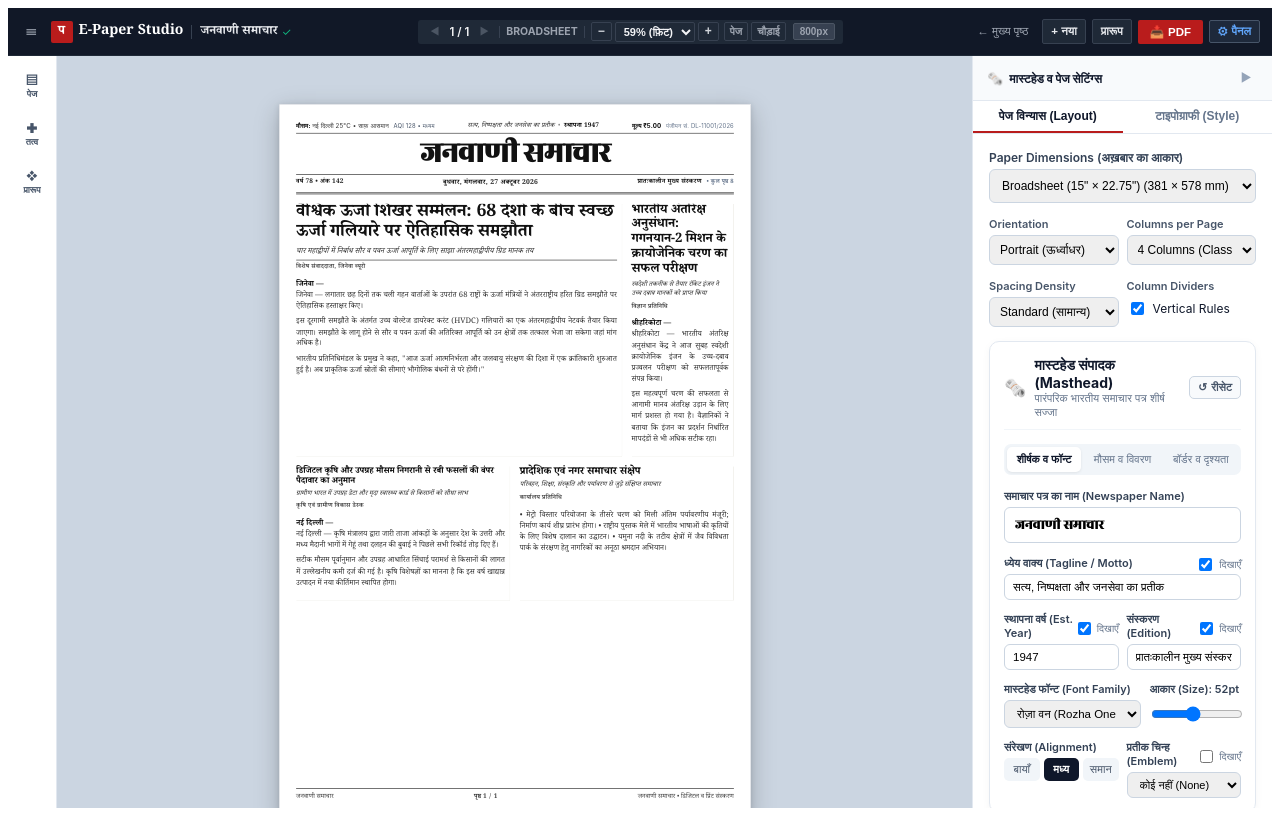
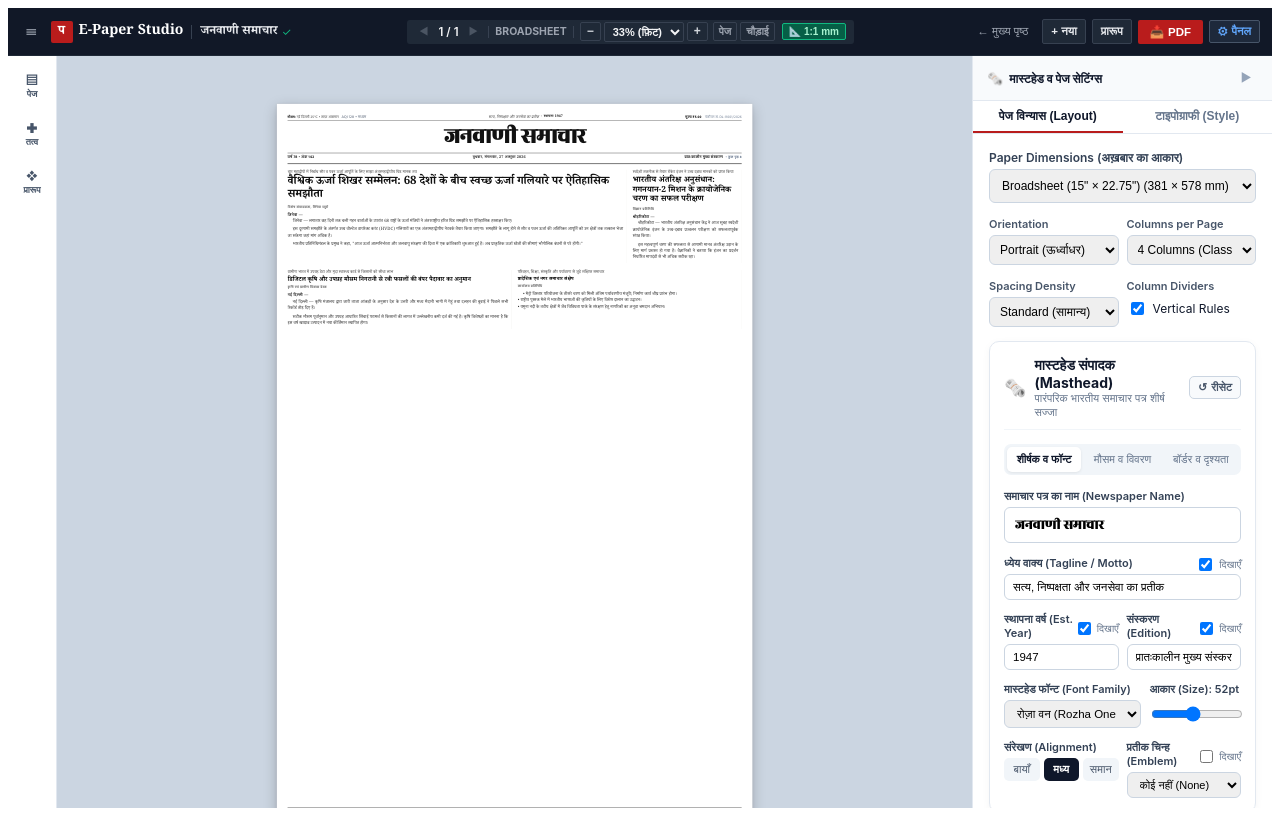
Before and after one commit to TheAKSHAYY/e-paper, a React (Vite) app in the folder apps/web/: page / in a window 1280 px wide. Both pictures are taken after a click on the button "संपादक खोलें (Studio)". Built offline with nearby package versions, Linux system fonts and the light colour scheme.

Commit message:
feat(canvas): unify canvas and PDF physical coordinate rendering and enable flag

```diff
--- a/apps/web/src/App.tsx
+++ b/apps/web/src/App.tsx
@@ -86,24 +86,24 @@ export const App: React.FC = () => {
     }
     return 0.7;
   });
-  // Feature flag for physical canvas coordinates (default OFF until parity tests pass, then ON)
+  // Feature flag for physical canvas coordinates (default ON now that parity tests pass)
   const [usePhysicalCanvasCoordinates, setUsePhysicalCanvasCoordinates] = useState<boolean>(() => {
     if (typeof window !== 'undefined') {
       const params = new URLSearchParams(window.location.search);
+      if (
+        params.get('physicalCanvas') === 'false' ||
+        params.get('usePhysicalCanvasCoordinates') === 'false'
+      ) {
+        return false;
+      }
       if (
         params.get('physicalCanvas') === 'true' ||
         params.get('usePhysicalCanvasCoordinates') === 'true'
       ) {
         return true;
       }
-      if (
-        params.get('physicalCanvas') === 'false' ||
-        params.get('usePhysicalCanvasCoordinates') === 'false'
-      ) {
-        return false;
-      }
     }
-    return false;
+    return true;
   });
 
   const [isInspectorOpen, setIsInspectorOpen] = useState<boolean>(true);
--- a/apps/web/src/components/studio/NewspaperCanvas.tsx
+++ b/apps/web/src/components/studio/NewspaperCanvas.tsx
@@ -51,7 +51,7 @@ export const NewspaperCanvas: React.FC<NewspaperCanvasProps> = ({
   orientation,
   scale = 1.0,
   selectedArticleId,
-  usePhysicalCanvasCoordinates = false,
+  usePhysicalCanvasCoordinates = true,
   onSelectArticle,
   onMoveArticleUp: _onMoveArticleUp,
   onMoveArticleDown: _onMoveArticleDown,
@@ -278,8 +278,10 @@ export const NewspaperCanvas: React.FC<NewspaperCanvasProps> = ({
             backgroundColor: '#ffffff', // Requirement 4: Pure White Print Paper
             color: THEME_TOKENS.inkPrimary,
             fontFamily: layout.bodyFont,
-            boxShadow: '0 12px 40px rgba(0, 0, 0, 0.22), 0 2px 10px rgba(0, 0, 0, 0.12)',
-            border: '1px solid #d1d5db',
+            boxShadow: usePhysicalCanvasCoordinates
+              ? '0 0 0 1px #d1d5db, 0 12px 40px rgba(0, 0, 0, 0.22), 0 2px 10px rgba(0, 0, 0, 0.12)'
+              : '0 12px 40px rgba(0, 0, 0, 0.22), 0 2px 10px rgba(0, 0, 0, 0.12)',
+            border: usePhysicalCanvasCoordinates ? 'none' : '1px solid #d1d5db',
             padding: paddingVal,
             boxSizing: 'border-box',
             position: 'absolute',
@@ -324,6 +326,7 @@ export const NewspaperCanvas: React.FC<NewspaperCanvasProps> = ({
             {/* Top Metadata Row (Ear Strip) */}
             {masthead.showTopStrip !== false && (
               <div
+                className="masthead-top-strip"
                 style={{
                   display: 'flex',
                   justifyContent: 'space-between',
@@ -339,7 +342,9 @@ export const NewspaperCanvas: React.FC<NewspaperCanvasProps> = ({
                     ? `${physicalMetrics.typographyPt.topStripFontSizePt}pt`
                     : '10.5px',
                   color: '#333333',
-                  fontFamily: "'Inter', sans-serif",
+                  fontFamily: usePhysicalCanvasCoordinates
+                    ? "'Hind', 'Noto Serif Devanagari', sans-serif"
+                    : "'Inter', sans-serif",
                   letterSpacing: usePhysicalCanvasCoordinates ? '0.2pt' : '0.02em',
                   lineHeight: usePhysicalCanvasCoordinates ? 1.25 : undefined,
                 }}
@@ -428,6 +433,7 @@ export const NewspaperCanvas: React.FC<NewspaperCanvasProps> = ({
 
             {/* 2. Main Masthead Row */}
             <div
+              className="masthead-main-row"
               style={{
                 display: 'flex',
                 alignItems: 'center',
@@ -438,7 +444,8 @@ export const NewspaperCanvas: React.FC<NewspaperCanvasProps> = ({
                       ? 'space-between'
                       : 'center',
                 gap: usePhysicalCanvasCoordinates ? '14pt' : '16px',
-                margin: usePhysicalCanvasCoordinates ? '4pt 0 6pt' : '4px 0 8px',
+                padding: usePhysicalCanvasCoordinates ? '4pt 0 6pt 0' : undefined,
+                margin: usePhysicalCanvasCoordinates ? 0 : '4px 0 8px',
                 textAlign:
                   masthead.alignment === 'left'
                     ? 'left'
@@ -474,6 +481,7 @@ export const NewspaperCanvas: React.FC<NewspaperCanvasProps> = ({
             {/* 3. Masthead Bottom Folio Strip */}
             {masthead.showBottomStrip !== false && (
               <div
+                className="masthead-bottom-strip"
                 style={{
                   display: 'flex',
                   justifyContent: 'space-between',
@@ -488,6 +496,10 @@ export const NewspaperCanvas: React.FC<NewspaperCanvasProps> = ({
                   fontSize: usePhysicalCanvasCoordinates
                     ? `${physicalMetrics.typographyPt.bottomStripFontSizePt}pt`
                     : '11px',
+                  fontFamily: usePhysicalCanvasCoordinates
+                    ? "'Hind', 'Noto Serif Devanagari', sans-serif"
+                    : undefined,
+                  lineHeight: usePhysicalCanvasCoordinates ? 1.5 : undefined,
                   fontWeight: 600,
                   color: '#222222',
                   letterSpacing: usePhysicalCanvasCoordinates ? '0.3pt' : '0.03em',
@@ -503,7 +515,7 @@ export const NewspaperCanvas: React.FC<NewspaperCanvasProps> = ({
                 </div>
                 <div>
                   {masthead.showDate !== false && (
-                    <span style={{ fontSize: '11.5px', fontFamily: "'Noto Serif Devanagari', serif" }}>
+                    <span style={{ fontSize: usePhysicalCanvasCoordinates ? undefined : '11.5px', fontFamily: "'Noto Serif Devanagari', serif" }}>
                       {masthead.dayOfWeek ? `${masthead.dayOfWeek}, ` : ''}
                       {masthead.date || '28 अक्टूबर 2026'}
                     </span>
@@ -942,10 +954,10 @@ export const NewspaperCanvas: React.FC<NewspaperCanvasProps> = ({
                     : undefined,
                   borderRight: customBorders?.right && customBorders.right.style !== 'none'
                     ? `${customBorders.right.width}px ${customBorders.right.style} ${customBorders.right.color}`
-                    : (columnRule && span < columnCount ? (usePhysicalCanvasCoordinates ? '1px solid #c8c5bc' : '1px solid #d5d0c4') : undefined),
+                    : (columnRule && (usePhysicalCanvasCoordinates || span < columnCount) ? (usePhysicalCanvasCoordinates ? '1px solid #c8c5bc' : '1px solid #d5d0c4') : undefined),
                   borderBottom: customBorders?.bottom && customBorders.bottom.style !== 'none'
                     ? `${customBorders.bottom.width}px ${customBorders.bottom.style} ${customBorders.bottom.color}`
-                    : '1px solid #e0ded6',
+                    : (usePhysicalCanvasCoordinates ? undefined : '1px solid #e0ded6'),
                   borderLeft: customBorders?.left && customBorders.left.style !== 'none'
                     ? `${customBorders.left.width}px ${customBorders.left.style} ${customBorders.left.color}`
                     : undefined,
@@ -984,7 +996,7 @@ export const NewspaperCanvas: React.FC<NewspaperCanvasProps> = ({
                       transition: 'outline 0.15s ease',
                       hyphens: isHindi ? 'manual' : undefined,
                       WebkitHyphens: isHindi ? 'manual' : undefined,
-                      ...(columnRule && span < columnCount && !customBorders?.right
+                      ...(columnRule && (usePhysicalCanvasCoordinates || span < columnCount) && !customBorders?.right
                         ? {
                             paddingRight: colRuleGutter,
                           }
@@ -995,17 +1007,74 @@ export const NewspaperCanvas: React.FC<NewspaperCanvasProps> = ({
                     {article.imagePlacement === 'top' && renderPhoto()}
 
                     {/* Headline, Subheadline & Byline */}
-                    <header style={{
+                    <header
+                      className={`article-header priority-${article.priority}`}
+                      style={{
                         marginBottom: usePhysicalCanvasCoordinates
                           ? `${physicalMetrics.spacingPt.articleHeaderMarginBottomPt}pt`
-                        : '6px'
-                    }}>
+                          : '6px',
+                      }}
+                    >
+                      {/* Subheadline (Deck) rendered before Headline when in physical mode to match PDF HTML */}
+                      {usePhysicalCanvasCoordinates ? (
+                        <>
+                          {article.subheadline && (
+                            <p
+                              className="article-deck"
+                              style={{
+                                margin: `0 0 ${physicalMetrics.spacingPt.deckMarginBottomPt}pt 0`,
+                                fontSize: `${physicalMetrics.typographyPt.deckFontSizePt}pt`,
+                                lineHeight: 1.35,
+                                fontFamily: layout.subheadlineFont || layout.headlineFont,
+                                color: '#444',
+                              }}
+                            >
+                              {article.subheadline}
+                            </p>
+                          )}
+                          <h2
+                            className="article-headline"
+                            style={{
+                              fontFamily: layout.headlineFont,
+                              fontSize: isLead
+                                ? `${physicalMetrics.headlineSizesPt.lead}pt`
+                                : article.priority === 'major'
+                                  ? `${physicalMetrics.headlineSizesPt.major}pt`
+                                  : article.priority === 'minor'
+                                    ? `${physicalMetrics.headlineSizesPt.minor}pt`
+                                    : `${physicalMetrics.headlineSizesPt.brief}pt`,
+                              fontWeight: headlineWeight,
+                              lineHeight: 1.15,
+                              margin: 0,
+                              color: article.textColor ?? THEME_TOKENS.inkPrimary,
+                              letterSpacing: isLead ? '-0.3pt' : undefined,
+                            }}
+                          >
+                            {article.headline}
+                          </h2>
+                          {article.byline && (
+                            <div
+                              className="article-byline"
+                              style={{
+                                fontSize: `${physicalMetrics.typographyPt.bylineFontSizePt}pt`,
+                                color: '#666',
+                                fontWeight: 600,
+                                textTransform: 'uppercase',
+                                letterSpacing: '0.5pt',
+                                marginTop: `${physicalMetrics.spacingPt.bylineMarginTopPt}pt`,
+                                fontFamily: "'Hind', 'Noto Serif Devanagari', sans-serif",
+                              }}
+                            >
+                              {article.byline}
+                            </div>
+                          )}
+                        </>
+                      ) : (
+                        <>
                           {article.kickerText && (
                             <div
                               style={{
-                            fontSize: usePhysicalCanvasCoordinates
-                              ? `${physicalMetrics.typographyPt.kickerFontSizePt}pt`
-                              : '10.5px',
+                                fontSize: '10.5px',
                                 fontWeight: 800,
                                 color: '#b91c1c',
                                 textTransform: 'uppercase',
@@ -1016,19 +1085,10 @@ export const NewspaperCanvas: React.FC<NewspaperCanvasProps> = ({
                               {article.kickerText}
                             </div>
                           )}
-
                           <h2
                             style={{
                               fontFamily: layout.headlineFont,
-                          fontSize: usePhysicalCanvasCoordinates
-                            ? isLead
-                              ? `${physicalMetrics.headlineSizesPt.lead}pt`
-                              : article.priority === 'major'
-                                ? `${physicalMetrics.headlineSizesPt.major}pt`
-                                : article.priority === 'minor'
-                                  ? `${physicalMetrics.headlineSizesPt.minor}pt`
-                                  : `${physicalMetrics.headlineSizesPt.brief}pt`
-                            : isLead
+                              fontSize: isLead
                                 ? '30px'
                                 : article.priority === 'major'
                                   ? '22px'
@@ -1039,23 +1099,16 @@ export const NewspaperCanvas: React.FC<NewspaperCanvasProps> = ({
                               lineHeight: 1.15,
                               margin: '0 0 4px 0',
                               color: article.textColor ?? THEME_TOKENS.inkPrimary,
-                          letterSpacing: isLead && usePhysicalCanvasCoordinates ? '-0.3pt' : '-0.01em',
+                              letterSpacing: '-0.01em',
                             }}
                           >
                             {article.headline}
                           </h2>
-
                           {article.subheadline && (
                             <p
                               style={{
-                            margin: usePhysicalCanvasCoordinates
-                              ? `0 0 ${physicalMetrics.spacingPt.deckMarginBottomPt}pt 0`
-                              : '3px 0 5px 0',
-                            fontSize: usePhysicalCanvasCoordinates
-                              ? `${physicalMetrics.typographyPt.deckFontSizePt}pt`
-                              : isLead
-                                ? '13px'
-                                : '11.5px',
+                                margin: '3px 0 5px 0',
+                                fontSize: isLead ? '13px' : '11.5px',
                                 lineHeight: 1.35,
                                 fontFamily: layout.subheadlineFont || layout.headlineFont,
                                 fontStyle: 'italic',
@@ -1065,27 +1118,23 @@ export const NewspaperCanvas: React.FC<NewspaperCanvasProps> = ({
                               {article.subheadline}
                             </p>
                           )}
-
                           {(article.byline || article.dateline) && (
                             <div
                               style={{
-                            fontSize: usePhysicalCanvasCoordinates
-                              ? `${physicalMetrics.typographyPt.bylineFontSizePt}pt`
-                              : '10.5px',
+                                fontSize: '10.5px',
                                 color: '#555',
                                 fontWeight: 600,
                                 textTransform: 'uppercase',
                                 letterSpacing: '0.03em',
-                            borderTop: isLead && !usePhysicalCanvasCoordinates ? '1px solid #222' : 'none',
-                            paddingTop: isLead && !usePhysicalCanvasCoordinates ? '3px' : 0,
-                            marginTop: usePhysicalCanvasCoordinates
-                              ? `${physicalMetrics.spacingPt.bylineMarginTopPt}pt`
-                              : undefined,
+                                borderTop: isLead ? '1px solid #222' : 'none',
+                                paddingTop: isLead ? '3px' : 0,
                                 marginBottom: '6px',
                               }}
                             >
                               {article.byline}
                             </div>
+                          )}
+                        </>
                       )}
                     </header>
 
@@ -1249,19 +1298,46 @@ export const NewspaperCanvas: React.FC<NewspaperCanvasProps> = ({
                       >
                         {article.imagePlacement === 'side' && renderPhoto()}
 
+                        {usePhysicalCanvasCoordinates && article.kickerText && (
+                          <div
+                            className="article-kicker"
+                            style={{
+                              color: '#b91c1c',
+                              fontFamily: "'Hind', 'Noto Serif Devanagari', sans-serif",
+                              fontWeight: 700,
+                              fontSize: `${physicalMetrics.typographyPt.kickerFontSizePt}pt`,
+                              textTransform: 'uppercase',
+                              marginBottom: '2px',
+                            }}
+                          >
+                            {article.kickerText}
+                          </div>
+                        )}
+
                         {article.dateline && (
-                          <strong style={{
-                            color: '#111',
-                            marginRight: '4px',
-                            textTransform: usePhysicalCanvasCoordinates ? 'uppercase' : undefined,
-                            fontSize: usePhysicalCanvasCoordinates ? '0.9em' : undefined,
-                          }}>
+                          usePhysicalCanvasCoordinates ? (
+                            <span
+                              className="article-dateline"
+                              style={{
+                                color: '#121212',
+                                fontWeight: 700,
+                                textTransform: 'uppercase',
+                                fontSize: '0.9em',
+                                letterSpacing: '0.5pt',
+                              }}
+                            >
+                              {article.dateline}{' '}
+                            </span>
+                          ) : (
+                            <strong style={{ color: '#111', marginRight: '4px' }}>
                               {article.dateline}
                             </strong>
+                          )
                         )}
                         {article.body.split(/\n\s*\n/).map((para, pIdx) => (
                           <p
                             key={pIdx}
+                            className="article-para"
                             style={{
                               margin: usePhysicalCanvasCoordinates
                                 ? `0 0 ${physicalMetrics.spacingPt.paraMarginBottomPt}pt 0`
@@ -1271,7 +1347,14 @@ export const NewspaperCanvas: React.FC<NewspaperCanvasProps> = ({
                                 : undefined,
                             }}
                           >
-                            {para}
+                            {usePhysicalCanvasCoordinates
+                              ? para.split('\n').map((line, lIdx, arr) => (
+                                  <React.Fragment key={lIdx}>
+                                    {line}
+                                    {lIdx < arr.length - 1 && <br />}
+                                  </React.Fragment>
+                                ))
+                              : para}
                           </p>
                         ))}
                       </div>
@@ -1295,19 +1378,48 @@ export const NewspaperCanvas: React.FC<NewspaperCanvasProps> = ({
           className="newspaper-folio-footer"
           data-testid="newspaper-folio-footer"
           style={{
-            borderTop: '1px solid #111',
-            paddingTop: usePhysicalCanvasCoordinates
-              ? `${physicalMetrics.spacingPt.footerPaddingTopPt}pt`
-              : '6px',
             marginTop: 'auto',
+            paddingTop: usePhysicalCanvasCoordinates ? '6pt' : '6px',
+            borderTop: usePhysicalCanvasCoordinates ? undefined : '1px solid #111',
+            flexShrink: 0,
+          }}
+        >
+          {usePhysicalCanvasCoordinates ? (
+            <>
+              <div
+                style={{
+                  height: '1px',
+                  backgroundColor: '#121212',
+                  marginBottom: '4pt',
+                }}
+              />
+              <div
+                style={{
                   display: 'flex',
                   justifyContent: 'space-between',
                   alignItems: 'center',
-            fontSize: usePhysicalCanvasCoordinates
-              ? `${physicalMetrics.typographyPt.footerFontSizePt}pt`
-              : '11px',
+                  fontSize: '7pt',
+                  fontFamily: "'Hind', 'Noto Serif Devanagari', sans-serif",
+                  textTransform: 'uppercase',
+                  color: '#666',
+                  letterSpacing: '0.5pt',
+                }}
+              >
+                <span>{masthead.title}</span>
+                <span>
+                  पृष्ठ {pageNumber} / {totalPages}
+                </span>
+                <span>जनवाणी समाचार • डिजिटल व प्रिंट संस्करण</span>
+              </div>
+            </>
+          ) : (
+            <div
+              style={{
+                display: 'flex',
+                justifyContent: 'space-between',
+                alignItems: 'center',
+                fontSize: '11px',
                 color: '#444',
-            flexShrink: 0,
               }}
             >
               <span>{masthead.title}</span>
@@ -1315,6 +1427,8 @@ export const NewspaperCanvas: React.FC<NewspaperCanvasProps> = ({
                 पृष्ठ {pageNumber} / {totalPages}
               </span>
               <span>जनवाणी समाचार • डिजिटल व प्रिंट संस्करण</span>
+            </div>
+          )}
         </footer>
       </div>
     </div>
--- a/apps/web/vite.config.ts
+++ b/apps/web/vite.config.ts
@@ -16,6 +16,7 @@ function typographyFontsPlugin(): Plugin {
       const contentType = fontName.endsWith('.css') ? 'text/css' : 'font/woff2';
       res.setHeader('Content-Type', contentType);
       res.setHeader('Cache-Control', 'public, max-age=31536000, immutable');
+      res.setHeader('Access-Control-Allow-Origin', '*');
       return fs.createReadStream(fontPath).pipe(res);
     }
     next();
```
Lines whose indentation alone changed are shown as unchanged.
